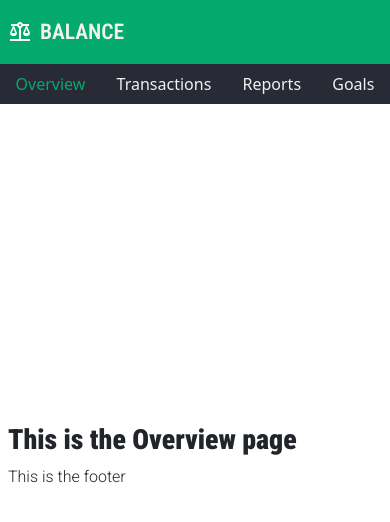
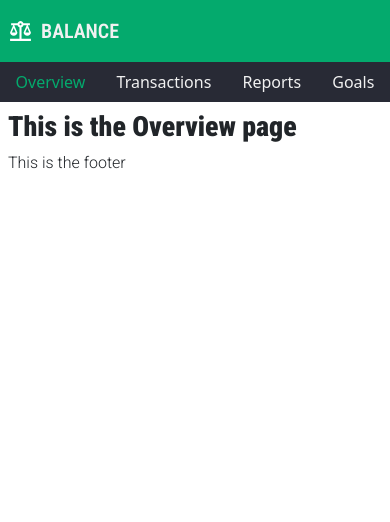
Before and after one commit to ezsota/balance, a React (Vite) app: page / in a window 390 px wide. Shown: the top 522 px of the page. Built offline with nearby package versions, Linux system fonts and the light colour scheme.

Commit message:
Updated navbar styles and responsiveness

```diff
--- a/src/components/Navbar.jsx
+++ b/src/components/Navbar.jsx
@@ -3,23 +3,23 @@ import iconImg from "../assets/icon.svg";
 
 export default function Navbar() {
     return (
-        <nav className="d-flex flex-column vh-100">
+        <div className="d-flex flex-column h-100">
             <div className="
             font-white
             d-flex flex-row align-items-center
             px-2 py-3
             ">
-                <img src={iconImg} alt="Icon of a scale" />
-                <p className="roboto-condensed-bold mb-0 ms-2 fs-4">BALANCE</p>
+                <img src={iconImg} alt="Icon of a scale" id="main-icon"/>
+                <p className="roboto-condensed-bold mb-0 ms-2 fs-5">BALANCE</p>
             </div>
             <div className="bg-ink flex-fill">
-                <div className="d-flex flex-row flex-md-column">
+                <nav className="nav d-flex flex-row flex-md-column">
                     <NavLink className="nav-link" to="/">Overview</NavLink>
                     <NavLink className="nav-link" to="/transactions-view">Transactions</NavLink>
                     <NavLink className="nav-link" to="/reports-view">Reports</NavLink>
                     <NavLink className="nav-link" to="/goals-view">Goals</NavLink>
-                </div>
+                </nav>
             </div>
-        </nav>
+        </div>
     )
 };
--- a/src/layouts/DashboardLayout.jsx
+++ b/src/layouts/DashboardLayout.jsx
@@ -4,9 +4,9 @@ import Footer from "../components/Footer.jsx";
 
 export default function DashboardLayout() {
     return (
-        <div className="container-fluid row p-0 m-0 vh-100">
+        <div className="container-fluid d-flex flex-column flex-md-row p-0 m-0 vh-100">
             <div className="
-            nav
+            sidebar
             bg-green
             col-12 col-md-2
             d-flex flex-column
--- a/src/styles.css
+++ b/src/styles.css
@@ -75,6 +75,11 @@ html {
     color: #F1F1F1;
 }
 
+/* ICON */
+#main-icon {
+    width: 25px;
+}
+
 /* NAVBAR */
 nav a {
     text-align: center !important;
@@ -100,8 +105,3 @@ nav .active {
 
 
 /* MEDIA QUERIES */
-@media (max-width: 600px) {
-    .nav {
-        height: 10%;
-    }
-}
```
